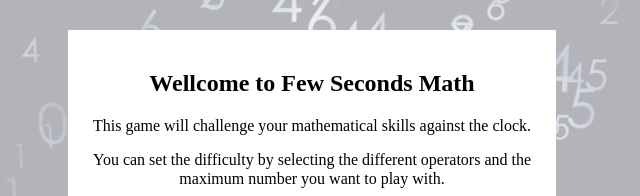
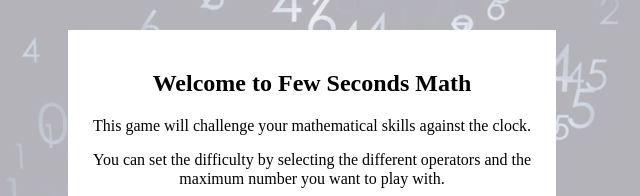
Before and after one commit to diana-moreno/few-seconds-math-game, a website: page index.html in a window 1280 px wide. Shown: the part 178-374 px from the top of the page, 328-968 px from the left. Drawn offline with nearby package versions, Linux system fonts and the light colour scheme; no server answers.

Commit message:
correct spelling

```diff
--- a/index.html
+++ b/index.html
@@ -15,7 +15,7 @@
       <h1>Few Seconds Math Game</h1>
       <section id="game-presentation" class="centered-box">
         <div>
-          <h2>Wellcome to Few Seconds Math</h2>
+          <h2>Welcome to Few Seconds Math</h2>
           <p>This game will challenge your mathematical skills against the clock.</p>
           <p>You can set the difficulty by selecting the different operators and the maximum number you want to play with.</p>
           <p>The most difficult operations, the most score you will achieve!</p>
```
